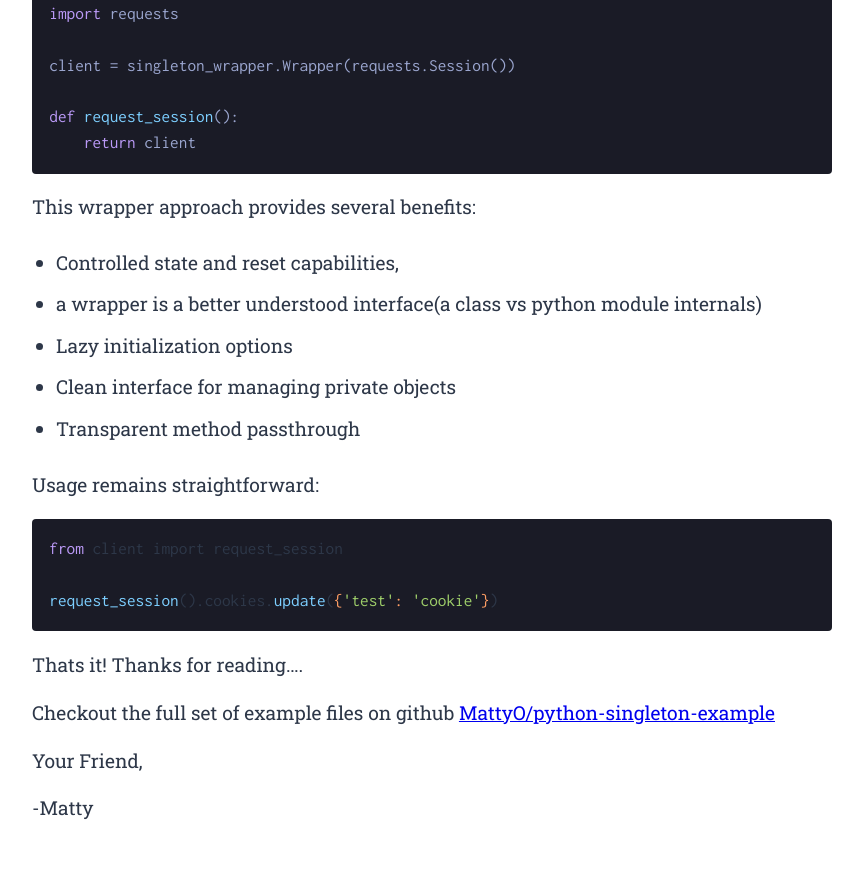
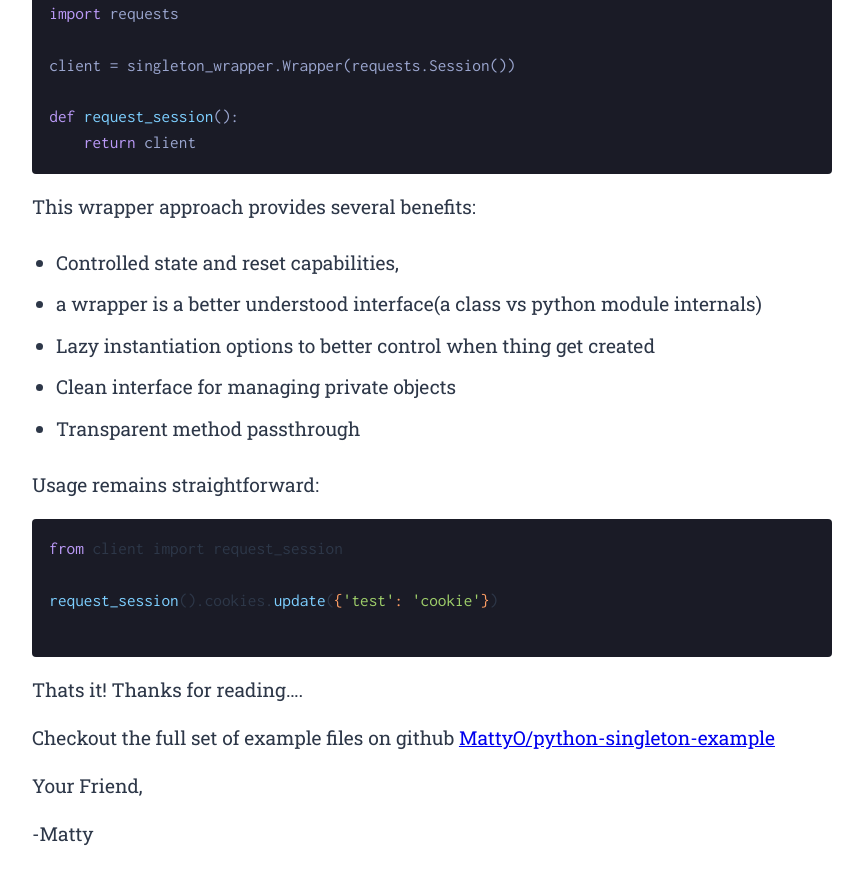
Before and after one commit to MattyO/mattyo.github.io, a Jekyll site: the page built from _posts/2025-01-31-no-so-simple-singleton.md, in a window 1280 px wide and 900 px high, scrolled down 5839 px. Shown: the top 884 px of the window, without its empty margins (208-1071 px from the left). Built offline with Jekyll 4.4.1, drawn with Linux system fonts in a browser that asks for light colours; nearby versions of some CDN libraries.

````diff
--- a/_posts/2025-01-31-no-so-simple-singleton.md
+++ b/_posts/2025-01-31-no-so-simple-singleton.md
@@ -205,15 +205,17 @@
 This wrapper approach provides several benefits:
 - Controlled state and reset capabilities,
 - a wrapper is a better understood interface(a class vs python module internals)
-- Lazy initialization options
+- Lazy instantiation options to better control when thing get created
 - Clean interface for managing private objects
 - Transparent method passthrough
 
 Usage remains straightforward:
+
 ```python
 from client import request_session
 
 request_session().cookies.update({'test': 'cookie'})
+
 ```
 
 Thats it! Thanks for reading....
````
